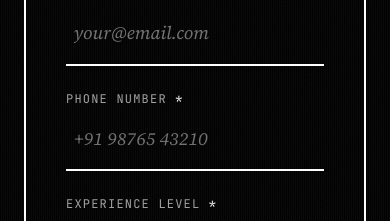
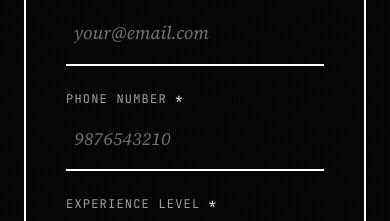
Before and after one commit to ibrahimkhan008/CPA, a Next.js app: page /consultation in a window 390 px wide. Shown: the part 4445-4666 px from the top of the page. Built offline with nearby package versions, Linux system fonts and the light colour scheme; no server answers; a web font is replaced by a local one.

Commit message:
fix(consultation): enforce 10-digit phone (strip +91) and validate email format

```diff
--- a/app/components/ConsultationForm.tsx
+++ b/app/components/ConsultationForm.tsx
@@ -148,6 +148,13 @@ export default function ConsultationForm() {
       return;
     }
 
+    // Strip +91 prefix for validation — accept both +91 and raw 10-digit formats
+    const cleanPhone = formData.phone.replace(/^\+91\s*/, "").replace(/\D/g, "");
+    if (cleanPhone.length !== 10) {
+      setError("Phone number must be exactly 10 digits (no +91).");
+      return;
+    }
+
     const emailRegex = /^[^\s@]+@[^\s@]+\.[^\s@]+$/;
     if (!emailRegex.test(formData.email)) {
       setError("Please enter a valid email address.");
@@ -164,10 +171,11 @@ export default function ConsultationForm() {
       }
 
       // Sanitize all inputs before sending to server
+      const cleanPhone = formData.phone.replace(/^\+91\s*/, "").replace(/\D/g, "");
       const sanitized = {
         fullName: sanitize(formData.fullName),
         email: formData.email.toLowerCase().trim(),
-        phone: sanitize(formData.phone),
+        phone: cleanPhone,
         experience: formData.experience,
         telegram: sanitize(formData.telegram),
         network: sanitize(formData.network),
@@ -346,7 +354,9 @@ export default function ConsultationForm() {
               id="phone"
               name="phone"
               type="tel"
-              placeholder="+91 98765 43210"
+              inputMode="numeric"
+              pattern="[0-9]{10}"
+              placeholder="9876543210"
               autoComplete="tel"
               value={formData.phone}
               onChange={handleChange}
```
